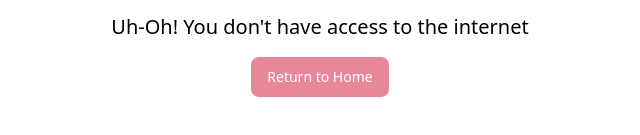
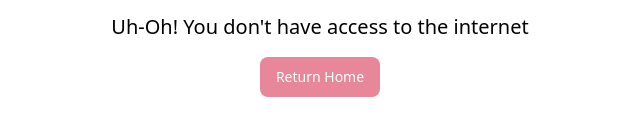
Before and after one commit to curatedcode/starter-v1, an Astro site: page /offline in a window 1280 px wide. Shown: the part 311-446 px from the top of the page, 320-960 px from the left. Built offline with nearby package versions, Linux system fonts and the light colour scheme; Astro itself is replaced by a stand-in of ours.

```diff
--- a/src/pages/404.astro
+++ b/src/pages/404.astro
@@ -8,9 +8,7 @@ import Layout from "../layouts/Layout.astro";
 		<div class="text-center pt-48">
 			<h1 class="text-5xl font-bold mb-4">404</h1>
 			<p class="text-xl mb-4">Oops! Page not found</p>
-			<a href="/" class={getButtonClass({ variant: "solid" })}>
-				Return to Home
-			</a>
+			<a href="/" class={getButtonClass({ variant: "solid" })}> Return Home </a>
 		</div>
 	</div>
 </Layout>
--- a/src/pages/offline.astro
+++ b/src/pages/offline.astro
@@ -8,9 +8,7 @@ import Layout from "../layouts/Layout.astro";
 		<div class="text-center pt-48">
 			<h1 class="text-5xl font-bold mb-4">No internet</h1>
 			<p class="text-xl mb-4">Uh-Oh! You don't have access to the internet</p>
-			<a href="/" class={getButtonClass({ variant: "solid" })}>
-				Return to Home
-			</a>
+			<a href="/" class={getButtonClass({ variant: "solid" })}> Return Home </a>
 		</div>
 	</div>
 </Layout>
```
